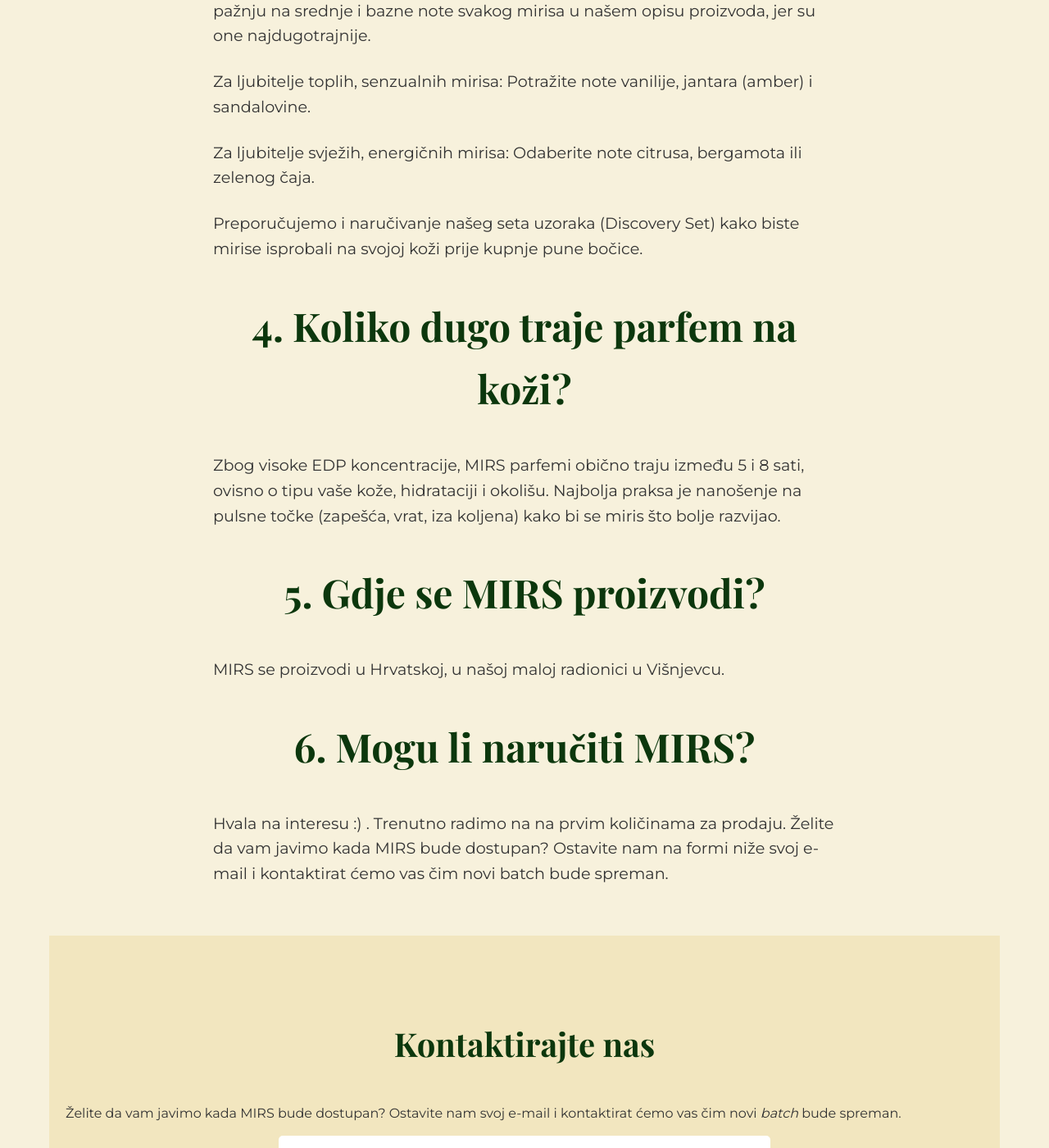
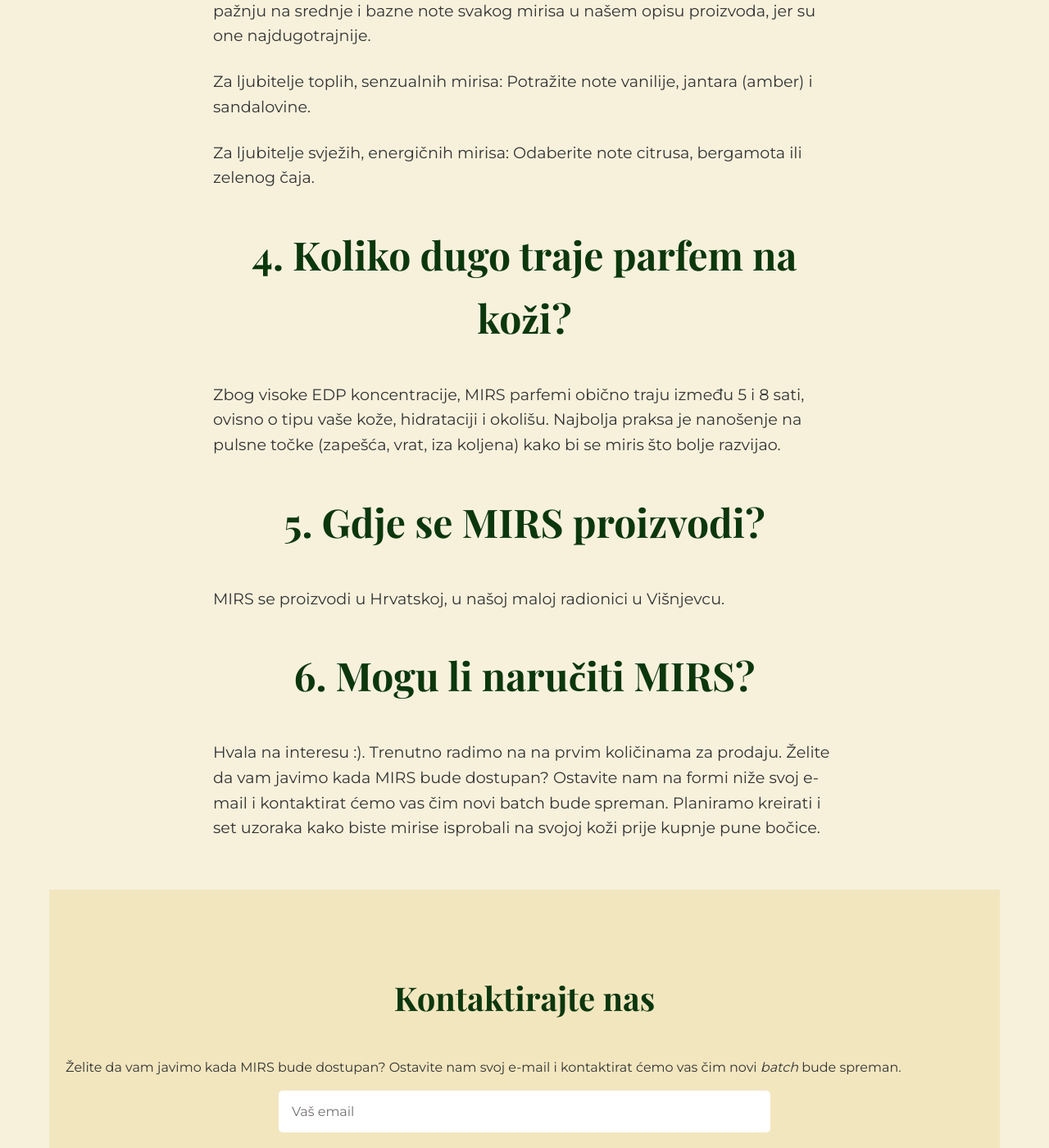
Before and after one commit to banovotz/mirs, a Jekyll site: the page built from faq.md, in a window 1280 px wide and 1400 px high, scrolled down 1417 px. Shown: the whole window at 82% size. Built offline with Jekyll 4.4.1, drawn with Linux system fonts in a browser that asks for light colours; comment, search, counter and statistics services are not loaded; some of the changed lines change nothing that is shown.

Commit message:
Updated FAQ

```diff
--- a/faq.md
+++ b/faq.md
@@ -21,8 +21,6 @@
 
 Za ljubitelje svježih, energičnih mirisa: Odaberite note citrusa, bergamota ili zelenog čaja.
 
-Preporučujemo i naručivanje našeg seta uzoraka (Discovery Set) kako biste mirise isprobali na svojoj koži prije kupnje pune bočice.
-
 ## 4. Koliko dugo traje parfem na koži?
 
 Zbog visoke EDP koncentracije, MIRS parfemi obično traju između 5 i 8 sati, ovisno o tipu vaše kože, hidrataciji i okolišu. Najbolja praksa je nanošenje na pulsne točke (zapešća, vrat, iza koljena) kako bi se miris što bolje razvijao.
@@ -34,4 +32,4 @@
 
 ## 6. Mogu li naručiti MIRS?
 
-Hvala na interesu :) . Trenutno radimo na na prvim količinama za prodaju. Želite da vam javimo kada MIRS bude dostupan? Ostavite nam na formi niže svoj e-mail i kontaktirat ćemo vas čim novi batch bude spreman.
+Hvala na interesu :). Trenutno radimo na na prvim količinama za prodaju. Želite da vam javimo kada MIRS bude dostupan? Ostavite nam na formi niže svoj e-mail i kontaktirat ćemo vas čim novi batch bude spreman. Planiramo kreirati i set uzoraka kako biste mirise isprobali na svojoj koži prije kupnje pune bočice.
```
